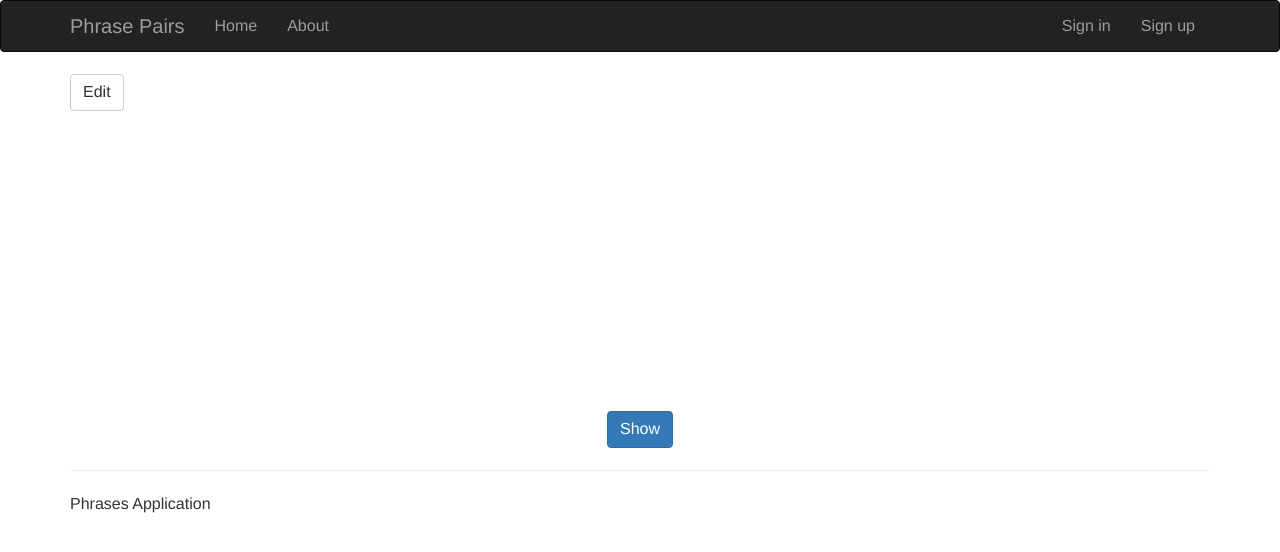
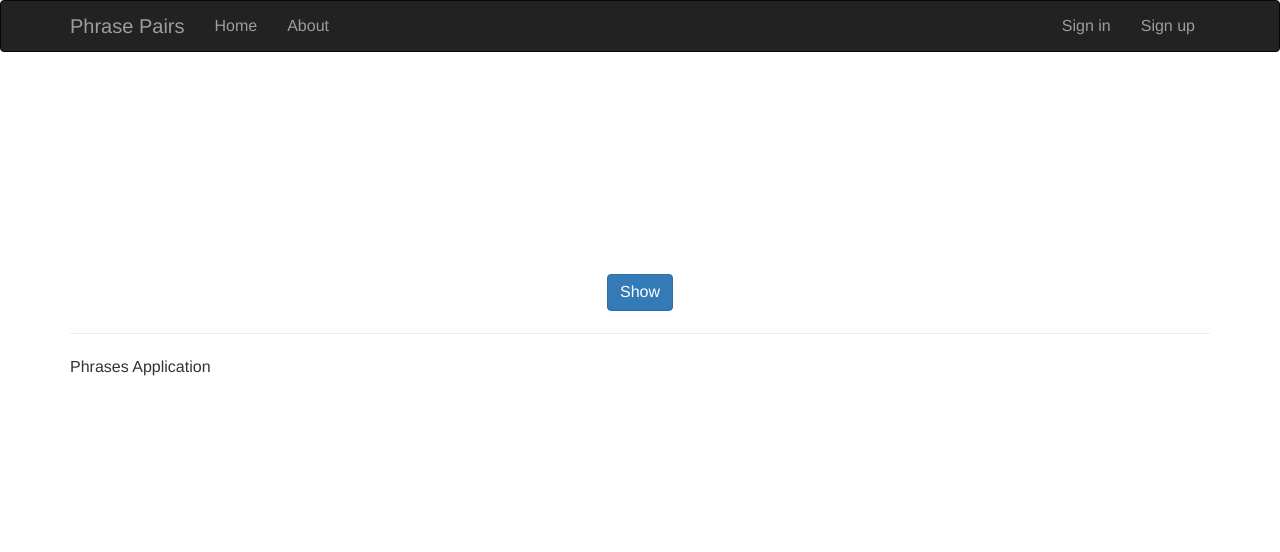
Before and after one commit to zserg/phrases, a Django app: template ruseng/templates/ruseng/index.html in a window 1280 px wide. Shown: the top 552 px of the page. Run offline with Django 3.2, Linux system fonts and the light colour scheme; the template is opened without the code that fills it, so the values that code supplies are empty; some libraries are stand-ins or nearby versions.

Commit message:
some styling

```diff
--- a/ruseng/templates/ruseng/index.html
+++ b/ruseng/templates/ruseng/index.html
@@ -3,19 +3,10 @@
 {% block title %}Phrases{% endblock %}
 {% block content %}
 <div class="container">
-    <div class="row">
-       <div class="col-sm-1 col-xs-1" id="buttons">
-         <button type="button" class="btn btn-default">Edit</button>
-       </div>
-       <div class="col-sm-1 col-sm-offset-10 col-xs-1 col-xs-offset-10" id="status">
-       </div>
-    </div>
 
     <div class="row">
-      <div class="col-sm-12 text-center" style="min-height: 300px">
-         <div id="question"></div>
-         <div id="answer"><hr></div>
-       </div>
+      <div class="col-sm-6 " id="question" style="min-height: 200px"></div>
+      <div class="col-sm-6 " id="answer" style="min-height: 200px"></div>
     </div>
 
     <div class="row">
```
Also changed, not shown: ruseng/static/ruseng/app.js (+30 -11 lines).
